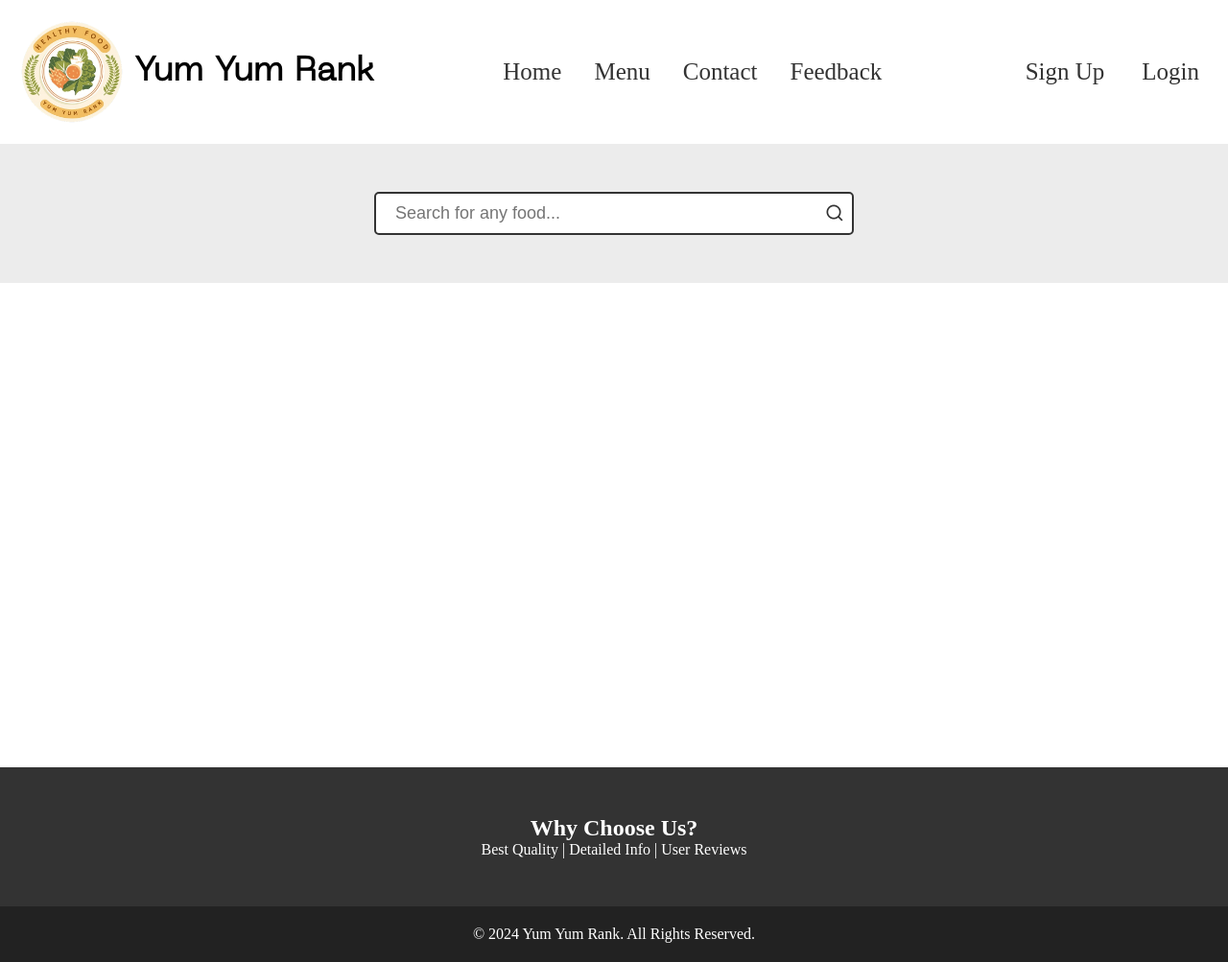
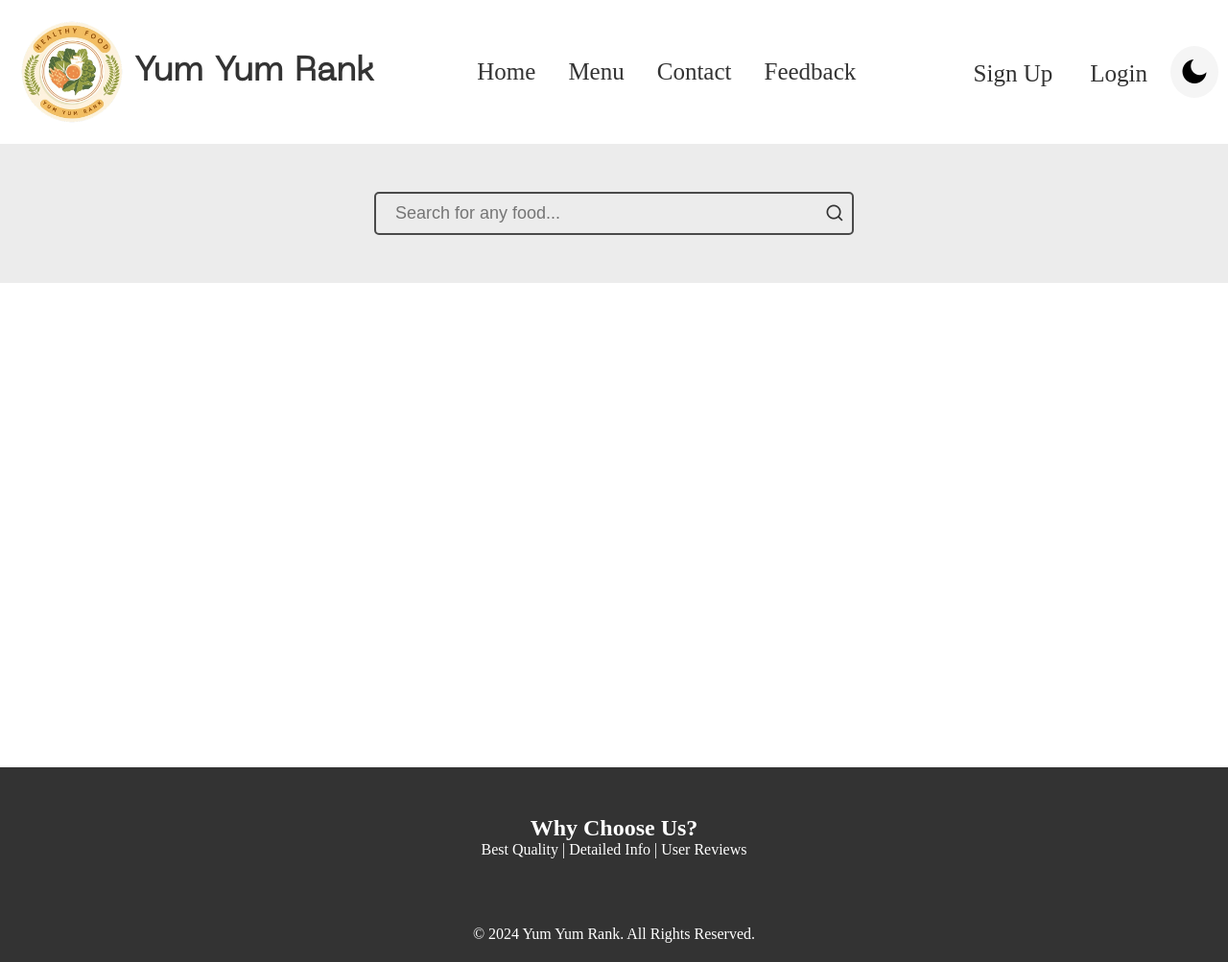
Before and after one commit to Amanpatel30/Mini-Project, a PHP site: page / in a window 1280 px wide. Shown: the whole page at 96% size. Run offline with PHP 8.4, Linux system fonts and the light colour scheme; some libraries are stand-ins or nearby versions; some web fonts are replaced.

Commit message:
7th commit

```diff
--- a/index.php
+++ b/index.php
@@ -11,7 +11,7 @@
     <link rel="stylesheet" href="style.css">
 </head>
 <body>
-    <div class="page1">
+    <div class="page1 ">
         <header>
             <div class="logo">
                 <img src="logo.png"alt="logo">
@@ -26,6 +26,7 @@
             <div class="login">
                 <a href="#">Sign Up</a>
                 <a href="#">Login</a>
+                <button class="theme-button"><i  class="ri-moon-fill dark-icon"></i><i  style="display:none" class="ri-sun-fill light-icon"></i> </button>
             </div>
         </header>
         <div class="search-section">
--- a/script.js
+++ b/script.js
@@ -1,32 +1,58 @@
-function page1animation(){
+function page1animation() {
     var tl = gsap.timeline();
 
-tl.from(".logo img",{
-    opacity:0,
-    duration:0.7,
-});
-tl.from(".logo h3",{
-    y:-30,
-    opacity:0,
-    duration:0.8,
-});
-tl.from("nav a",{
-    y:-30,
-    opacity:0,
-    duration:1,
-    stagger:0.2
-});
-tl.from(".login a",{
-    y:-30,
-    opacity:0,
-    duration:0.8,
-    stagger:0.2
-});
-tl.from(".search-section",{
-    opacity:0,
-    duration:0.6,
-    stagger:0.2
-});
+    tl.from(".logo img", {
+        opacity: 0,
+        duration: 0.7,
+    });
+    tl.from(".logo h3", {
+        y: -30,
+        opacity: 0,
+        duration: 0.8,
+    });
+    tl.from("nav a", {
+        y: -30,
+        opacity: 0,
+        duration: 1,
+        stagger: 0.2
+    });
+    tl.from(".login a", {
+        y: -30,
+        opacity: 0,
+        duration: 0.8,
+        stagger: 0.2
+    });
+    tl.from(".theme-button",{
+        opacity: 0,
+        duration: 0.8,
+        stagger: 0.2
+    });
+    tl.from(".search-section", {
+        opacity: 0,
+        duration: 0.6,
+        stagger: 0.2
+    });
 }
 
-// page1animation();
+page1animation();
+
+
+var btn = document.querySelector(".theme-button");
+var darkIcon = document.querySelector('.dark-icon');
+var lightIcon = document.querySelector('.light-icon');
+
+let theme = 0;
+
+btn.addEventListener("click", function () {
+    if (theme === 0) {
+        document.body.classList.add("dark");
+        darkIcon.style.display = "none";
+        lightIcon.style.display = "block";
+        theme = 1;
+    } else {
+        document.body.classList.remove("dark");
+        lightIcon.style.display = "none";
+        darkIcon.style.display = "block";
+        theme = 0;
+    }
+});
--- a/style.css
+++ b/style.css
@@ -1,6 +1,43 @@
 @font-face {
     font-family: neue;
     src: url(./NeueMachina-Light.otf);
+}
+:root{
+    --bg-color:#fff;
+    --text-color:#333;
+    --nav-a:#333333;
+    --login-a:#333;
+    --nav-a-hover:#1A5276;
+    --login-a-hover:#1A5276;
+    --search-bg:#ececec;
+    --search-input-border:#4A4A4A;
+    --search-input-border-focus:#626262;
+    --why-choose-us-bg:#333;
+    --why-choose-us-color:#fff;
+    --footer-bg:#333;
+    --footer-color:#ffffff;
+    --theme-button-bg:#F5F5F5;
+}
+.dark{
+    --bg-color:#1A1A1A;
+    --text-color:#E0E0E0;
+    --nav-a:#81A1C1;
+    --nav-a-hover:#9A67EA;
+    --login-a-hover:#9A67EA;
+    --login-a:#81A1C1;
+    --search-bg:#2C2C2C;
+    --search-input-border:#4A4A4A;
+    --search-input-bg:#3C3C3C;
+    --search-input-color:#E0E0E0;
+    --search-input-border-focus:#626262;
+    --search-icon:#E0E0E0;
+    --why-choose-us-bg:#242424;
+    --why-choose-us-color:#F5F5F5;
+    --footer-bg:#181818;
+    --footer-color:#E0E0E0;
+    --theme-button-bg:#333333;
+    --dark-i-color:#333333;
+    --light-i-color:#F5F5F5;
 }
 * {
     margin: 0;
@@ -15,9 +52,24 @@ html, body {
 body {
     margin: 0;
     padding: 0;
+    color: var(--text-color);
+    background-color: var(--bg-color);
 }
 body::-webkit-scrollbar{
     display: none;
+}
+.theme-button{
+    border: none;
+    border-radius: 50%;
+    background-color: var(--theme-button-bg);
+    padding: 10px;
+    font-size: 30px;
+}
+.theme-button i:nth-child(1){
+    color: var(--dark-i-color);
+}
+.theme-button i:nth-child(2){
+    color: var(--light-i-color);
 }
 .page1{
     width: 100%;
@@ -43,9 +95,14 @@ nav a {
     font-size: 25px;
     font-weight: 500;
     text-decoration: none;
-
-    color: #333;
+    color: var(--nav-a);
     display: inline-block;
+}
+nav a:hover{
+    color: var(--nav-a-hover);
+}
+.login a:hover{
+    color: var(--login-a-hover);
 }
 .login a {
     margin-left: 15px;
@@ -53,7 +110,7 @@ nav a {
     padding-right: 20px;
     font-weight: 500;
     text-decoration: none;
-    color: #333;
+    color: var(--login-a);
     display: inline-block;
 }
 .logo img{
@@ -64,7 +121,7 @@ nav a {
 .search-section {
     text-align: center;
     padding: 50px;
-    background-color: #ececec;
+    background-color: var(--search-bg);
 }
 .search {
     position: relative;
@@ -74,26 +131,31 @@ nav a {
     width: 500px;
     padding: 10px 100px 10px 20px;
     font-size: 18px;
-    border: 2px solid #333;
+    border: 2px solid var(--search-input-border);
     border-radius: 5px;
     box-sizing: border-box;
+    background-color: var(--search-input-bg);
+    color: var(--search-input-color);
+}
+.search input:focus{
+    border: 2px solid var(--search-input-border-focus);
 }
 .search i {
     position: absolute;
     top: 25%;
     right: 10px;
-    color: #333;
+    color: var(--search-icon);
     font-size: 20px;
 }
 .why-choose-us {
-    background-color: #333;
+    background-color: var(--why-choose-us-bg);
     padding: 50px;
     text-align: center;
-    color: #fff;
+    color: var(--why-choose-us-color);
 }
 footer {
     text-align: center;
     padding: 20px;
-    background-color: #222;
-    color: #fff;
+    background-color: var(--footer-bg);
+    color: var(--footer-color);
 }
```
Also changed, not shown: demo.html (deleted, +0 -11 lines).
